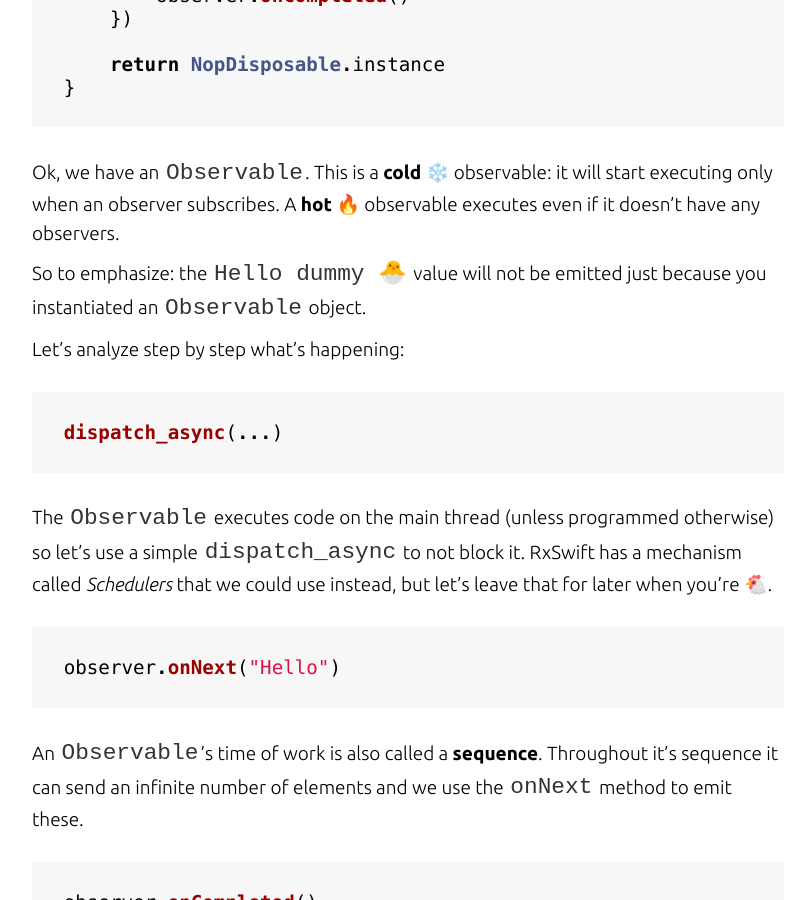
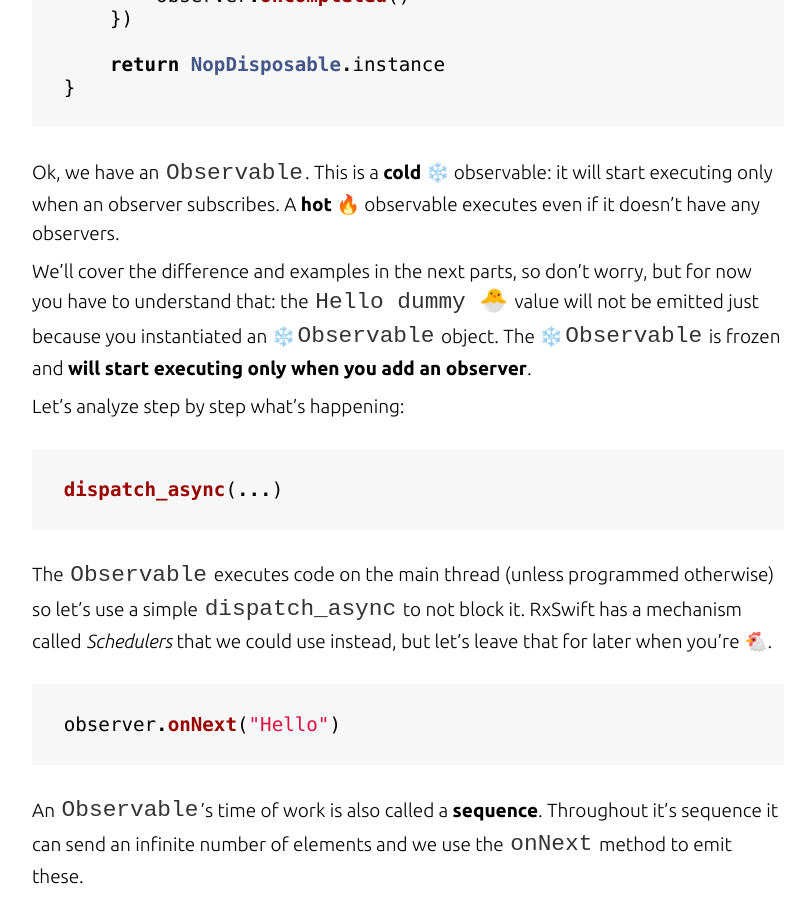
Before and after one commit to michalciurus/michalciurus.github.io, a Jekyll site: the page built from _posts/2016-07-16-RxSwift-for-dummies-#1-Observables.markdown, in a window 1280 px wide and 900 px high, scrolled down 1849 px. Shown: the whole window, without its empty margins (232-1042 px from the left). Built offline with Jekyll 4.4.1, drawn with Linux system fonts in a browser that asks for light colours; nearby versions of some CDN libraries.

Commit message:
no message

```diff
--- a/_posts/2016-07-16-RxSwift-for-dummies-#1-Observables.markdown
+++ b/_posts/2016-07-16-RxSwift-for-dummies-#1-Observables.markdown
@@ -49,7 +49,7 @@ let observable = Observable<String>.create { (observer) -> Disposable in
 
 Ok, we have an `Observable`. This is a **cold** ❄️ observable: it will start executing only when an observer subscribes. A **hot** 🔥 observable executes even if it doesn't have any observers.
 
-So to emphasize: the `Hello dummy 🐣` value will not be emitted just because you instantiated an `Observable` object.
+We'll cover the difference and examples in the next parts, so don't worry, but for now you have to understand that: the `Hello dummy 🐣` value will not be emitted just because you instantiated an ❄️`Observable` object. The ❄️`Observable` is frozen and **will start executing only when you add an observer**.
 
 Let's analyze step by step what's happening:
 {% highlight swift %}
```
